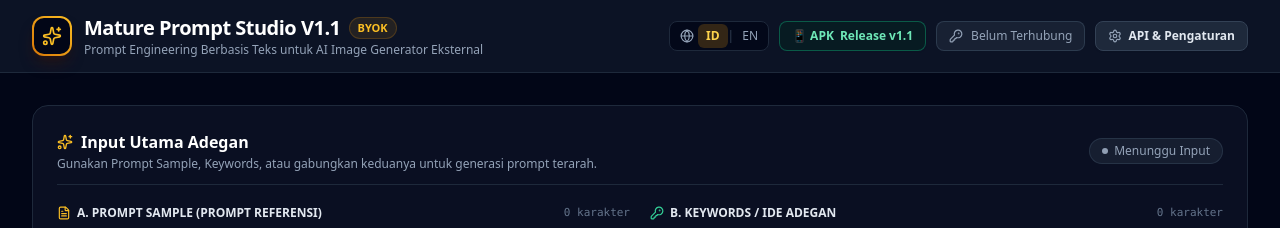
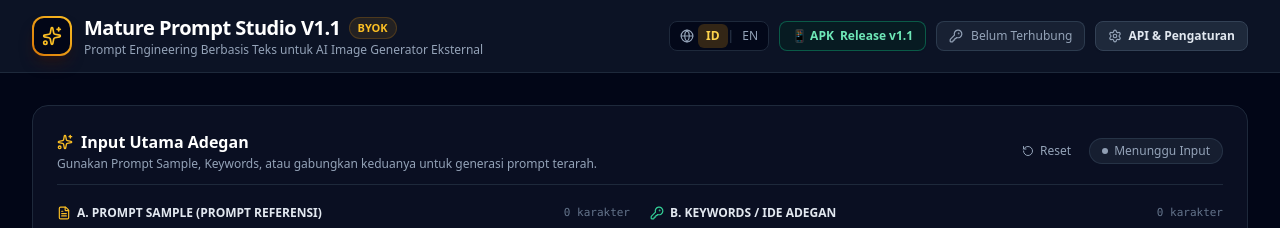
Before and after one commit to sugionouncle92/mature-prompt-studio-v1-1, a React (Vite) app: page / in a window 1280 px wide. Shown: the top 228 px of the page. Built offline with nearby package versions, Linux system fonts and the light colour scheme.

Commit message:
feat: patch reset input to full reset while preserving column B and all settings

```diff
--- a/src/App.tsx
+++ b/src/App.tsx
@@ -1,4 +1,4 @@
-import React, { useState, useEffect } from 'react';
+import React, { useState, useEffect, useRef } from 'react';
 import {
   Wand2,
   AlertCircle,
@@ -244,6 +244,8 @@
   const [cardErrors, setCardErrors] = useState<Record<string, string>>({});
   const [errorMessage, setErrorMessage] = useState<string | null>(null);
   const [results, setResults] = useState<PromptResult[]>([]);
+  const [resetKey, setResetKey] = useState(0);
+  const generationSessionRef = useRef(0);
 
   // Load API config from localStorage on init
   useEffect(() => {
@@ -291,18 +293,26 @@
     }
   };
 
-  const handleClearInputs = () => {
+  const handleReset = () => {
+    // 1. Cancel ongoing generation so stale results do not appear
+    generationSessionRef.current += 1;
+    setIsLoading(false);
+    setErrorMessage(null);
+
+    // 2. Clear Column A (Prompt Sample)
     setSamplePrompt('');
-    setKeywords('');
-    setReferenceImages([]);
-    setOutfitImages({});
-    setSubjectOutfitConfigs({});
-    setErrorMessage(null);
-    try {
-      localStorage.removeItem(STORAGE_KEY_SUBJECT_OUTFIT_CONFIGS);
-    } catch {
-      // ignore
-    }
+
+    // 3. Clear Variation Results and card states
+    setResults([]);
+    setRepairingCardIds({});
+    setCardErrors({});
+
+    // 4. Trigger reset in Section C (ImageToPromptInput)
+    setResetKey((prev) => prev + 1);
+
+    // NOTE: Column B (keywords) is strictly PRESERVED.
+    // NOTE: Reference images, outfit images, story styles, photographic styles,
+    // framing, character locks, variation settings, and API config are strictly PRESERVED.
   };
 
   const handleReferenceImagesChange = (newImages: ReferenceImageData[]) => {
@@ -395,6 +405,7 @@
       framingConfig,
     };
 
+    const currentSession = ++generationSessionRef.current;
     setIsLoading(true);
 
     try {
@@ -405,6 +416,8 @@
         generationInput
       );
 
+      if (currentSession !== generationSessionRef.current) return;
+
       setResults(generated);
       setConnectionStatus('connected');
 
@@ -413,13 +426,16 @@
         document.getElementById('results-section')?.scrollIntoView({ behavior: 'smooth' });
       }, 100);
     } catch (err: unknown) {
+      if (currentSession !== generationSessionRef.current) return;
       const msg = err instanceof Error ? err.message : 'An unexpected error occurred during generation.';
       setErrorMessage(msg);
       if (msg.includes('401') || msg.includes('403') || msg.includes('404')) {
         setConnectionStatus('error');
       }
     } finally {
-      setIsLoading(false);
+      if (currentSession === generationSessionRef.current) {
+        setIsLoading(false);
+      }
     }
   };
 
@@ -521,7 +537,9 @@
           onOutfitRemove={handleOutfitRemove}
           onSubjectOutfitConfigChange={handleSubjectOutfitConfigChange}
           onLayeringConfigChange={setOutfitLayeringConfig}
-          onClearInputs={handleClearInputs}
+          onClearInputs={handleReset}
+          onReset={handleReset}
+          resetKey={resetKey}
         />
 
         {/* 2. Story Style Selector */}
--- a/src/components/ImageToPromptInput.tsx
+++ b/src/components/ImageToPromptInput.tsx
@@ -1,4 +1,4 @@
-import React, { useState, useRef } from 'react';
+import React, { useState, useRef, useEffect } from 'react';
 import {
   Camera,
   Upload,
@@ -39,6 +39,7 @@
   modelId: string;
   samplePrompt: string;
   onApplyToSamplePrompt: (newPrompt: string) => void;
+  resetKey?: number;
 }
 
 export const ImageToPromptInput: React.FC<ImageToPromptInputProps> = ({
@@ -46,6 +47,7 @@
   modelId,
   samplePrompt,
   onApplyToSamplePrompt,
+  resetKey,
 }) => {
   const { t } = useLanguage();
   const fileInputRef = useRef<HTMLInputElement>(null);
@@ -64,6 +66,23 @@
   const [copied, setCopied] = useState(false);
   const [appliedToast, setAppliedToast] = useState(false);
   const [showConfirmModal, setShowConfirmModal] = useState(false);
+  const analysisSessionRef = useRef(0);
+
+  useEffect(() => {
+    if (resetKey !== undefined && resetKey > 0) {
+      analysisSessionRef.current += 1;
+      setImage(null);
+      setStatus('idle');
+      setAnalysisResult('');
+      setErrorMsg(null);
+      setCopied(false);
+      setAppliedToast(false);
+      setShowConfirmModal(false);
+      if (fileInputRef.current) {
+        fileInputRef.current.value = '';
+      }
+    }
+  }, [resetKey]);
 
   const handleFileProcess = (file: File) => {
     setErrorMsg(null);
@@ -144,6 +163,7 @@
       return;
     }
 
+    const currentSession = ++analysisSessionRef.current;
     setErrorMsg(null);
     setStatus('analyzing');
 
@@ -154,9 +174,11 @@
         image.dataUrl,
         image.mimeType
       );
+      if (currentSession !== analysisSessionRef.current) return;
       setAnalysisResult(result);
       setStatus('success');
     } catch (err: unknown) {
+      if (currentSession !== analysisSessionRef.current) return;
       setStatus('error');
       const msg = err instanceof Error ? err.message : t.errAnalysisFailed;
       setErrorMsg(msg);
--- a/src/components/InputSection.tsx
+++ b/src/components/InputSection.tsx
@@ -22,7 +22,9 @@
   onOutfitRemove: (subjectId: string) => void;
   onSubjectOutfitConfigChange: (subjectId: string, config: SubjectOutfitConfig) => void;
   onLayeringConfigChange?: (config: OutfitLayeringConfig) => void;
-  onClearInputs: () => void;
+  onClearInputs?: () => void;
+  onReset?: () => void;
+  resetKey?: number;
 }
 
 export const InputSection: React.FC<InputSectionProps> = ({
@@ -40,11 +42,13 @@
   onOutfitRemove,
   onSubjectOutfitConfigChange,
   onClearInputs,
+  onReset,
+  resetKey,
 }) => {
   const { t } = useLanguage();
   const hasSample = samplePrompt.trim().length > 0;
   const hasKeywords = keywords.trim().length > 0;
-  const hasImages = referenceImages.length > 0;
+  const handleReset = onReset || onClearInputs;
 
   // Determine active logic
   let logicBadge = {
@@ -88,10 +92,10 @@
         </div>
 
         <div className="flex items-center gap-2 self-start sm:self-auto">
-          {(hasSample || hasKeywords || hasImages) && (
+          {handleReset && (
             <button
-              onClick={onClearInputs}
-              className="inline-flex items-center gap-1.5 px-2.5 py-1 text-xs text-slate-400 hover:text-slate-200 hover:bg-slate-800 rounded-lg transition"
+              onClick={handleReset}
+              className="inline-flex items-center gap-1.5 px-2.5 py-1 text-xs text-slate-400 hover:text-slate-200 hover:bg-slate-800 rounded-lg transition cursor-pointer"
               title={t.resetInputs}
             >
               <RotateCcw className="w-3 h-3" />
@@ -172,6 +176,7 @@
         modelId={modelId}
         samplePrompt={samplePrompt}
         onApplyToSamplePrompt={onSamplePromptChange}
+        resetKey={resetKey}
       />
 
       {/* Optional Reference Images Input (Multi-Image Subject Reference) */}
--- a/src/i18n/translations.ts
+++ b/src/i18n/translations.ts
@@ -17,7 +17,7 @@
     // Core Inputs
     inputsTitle: 'Input Utama Adegan',
     inputsSubtitle: 'Gunakan Prompt Sample, Keywords, atau gabungkan keduanya untuk generasi prompt terarah.',
-    resetInputs: 'Reset Input',
+    resetInputs: 'Reset',
     awaitingInput: 'Menunggu Input',
     awaitingInputDesc: 'Masukkan Prompt Sample, Keywords, atau keduanya untuk memulai.',
     combinedMode: 'Mode Gabungan (Sample + Keywords)',
@@ -376,7 +376,7 @@
     // Core Inputs
     inputsTitle: 'Core Scene Inputs',
     inputsSubtitle: 'Use Prompt Sample, Keywords, or combine both for targeted prompt engineering.',
-    resetInputs: 'Reset Inputs',
+    resetInputs: 'Reset',
     awaitingInput: 'Awaiting Input',
     awaitingInputDesc: 'Enter a Prompt Sample, Keywords, or both to begin.',
     combinedMode: 'Combined Mode (Sample + Keywords)',
```
Also changed, not shown: tests/verify-logic.mjs (+51 -2 lines), 5 other files (tests, documents, lock files or other folders).
